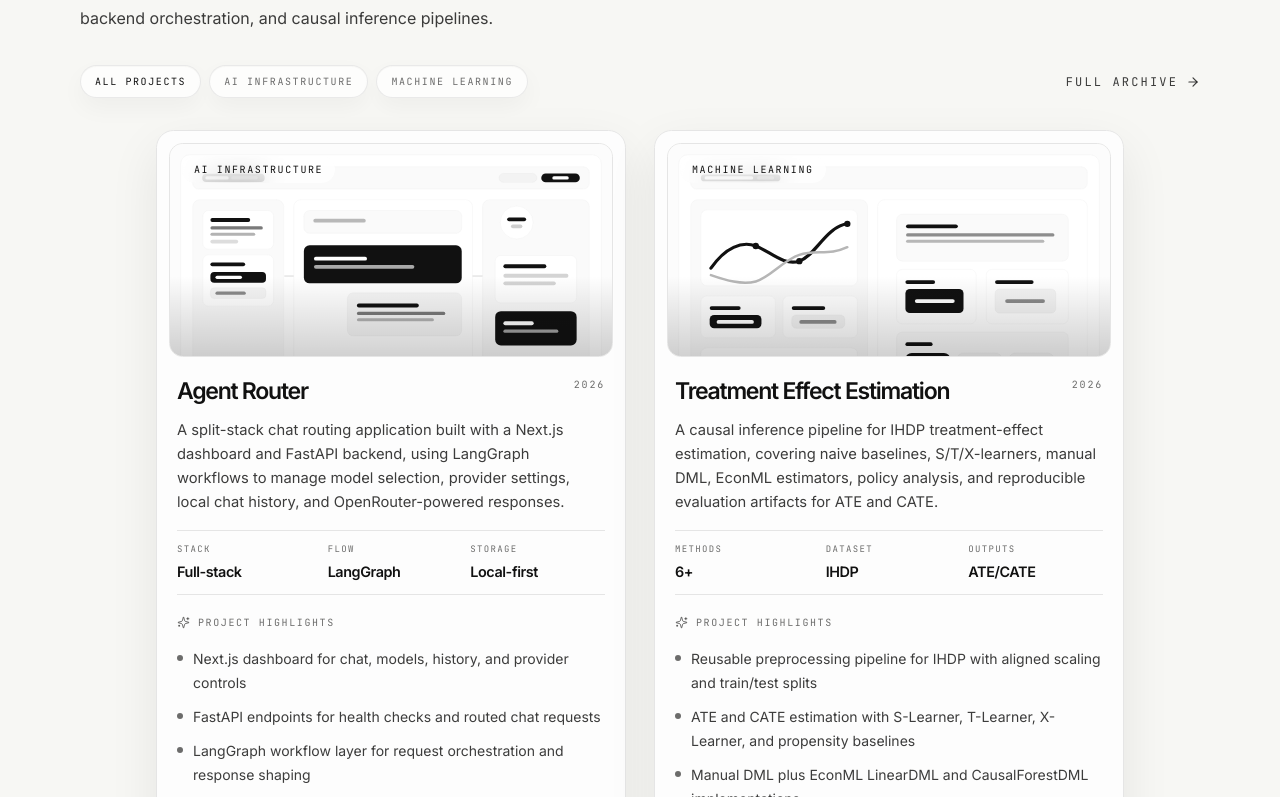
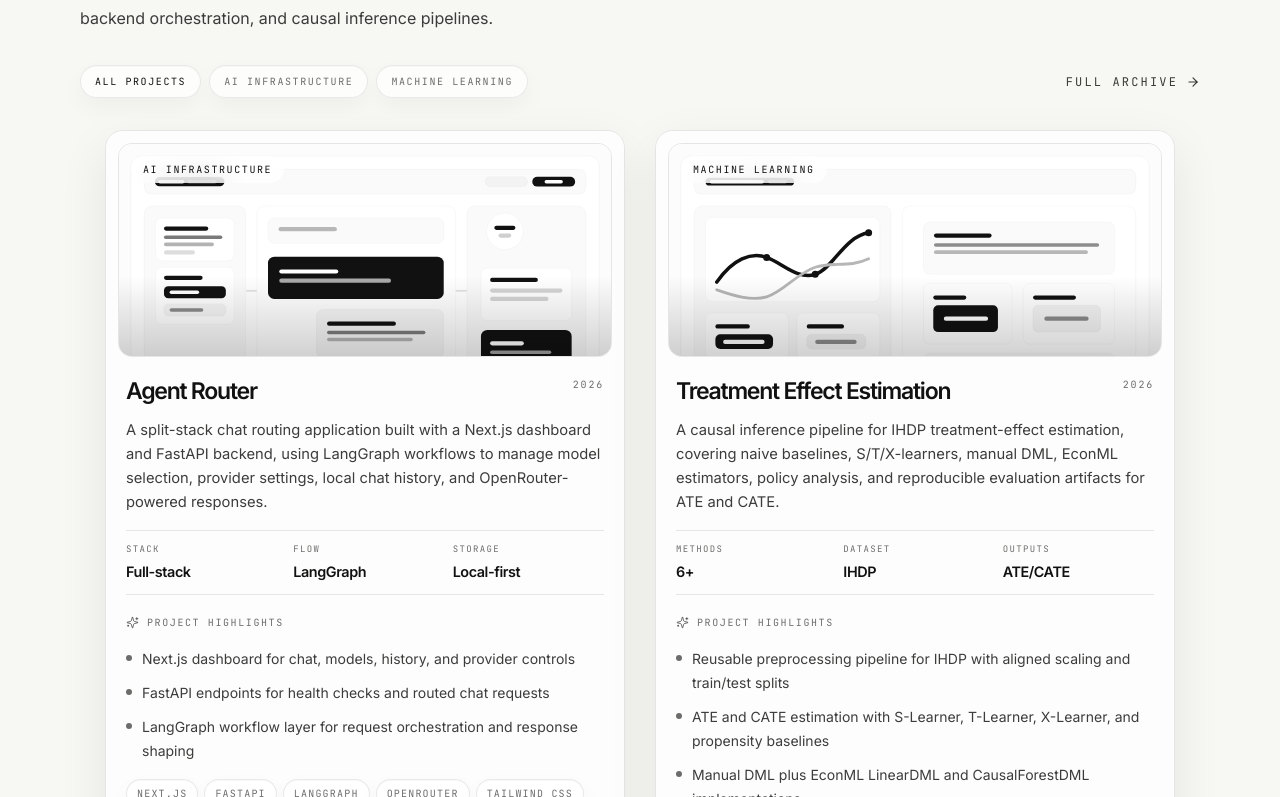
Before and after one commit to mahirmlk/portfolio-mahir, a Next.js app: page / in a window 1280 px wide. Shown: the part 2723-3520 px from the top of the page. Built offline with nearby package versions, Linux system fonts and the light colour scheme.

Commit message:
style: widen projects grid

```diff
--- a/components/sections/ProjectsSection.tsx
+++ b/components/sections/ProjectsSection.tsx
@@ -72,9 +72,9 @@ export function ProjectsSection() {
       </Reveal>
 
       <Reveal delay={120} className="mt-8">
-        <div className="mx-auto grid max-w-[980px] gap-4 lg:grid-cols-2">
+        <div className="mx-auto grid max-w-[1080px] gap-5 lg:grid-cols-2">
           {visibleProjects.map((project) => (
-            <div key={project.slug} className="mx-auto w-full max-w-[470px]">
+            <div key={project.slug} className="mx-auto w-full max-w-[520px]">
               <ProjectCard project={project} />
             </div>
           ))}
```
